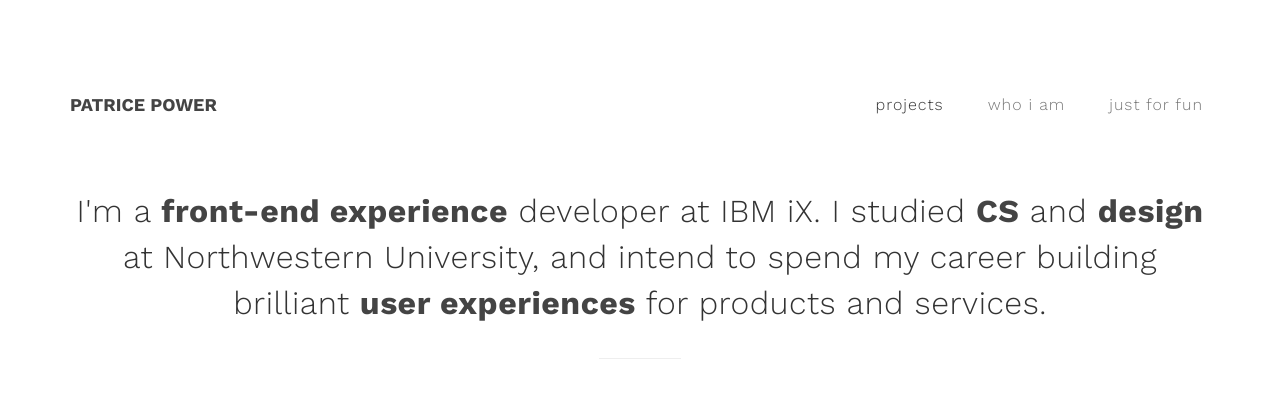
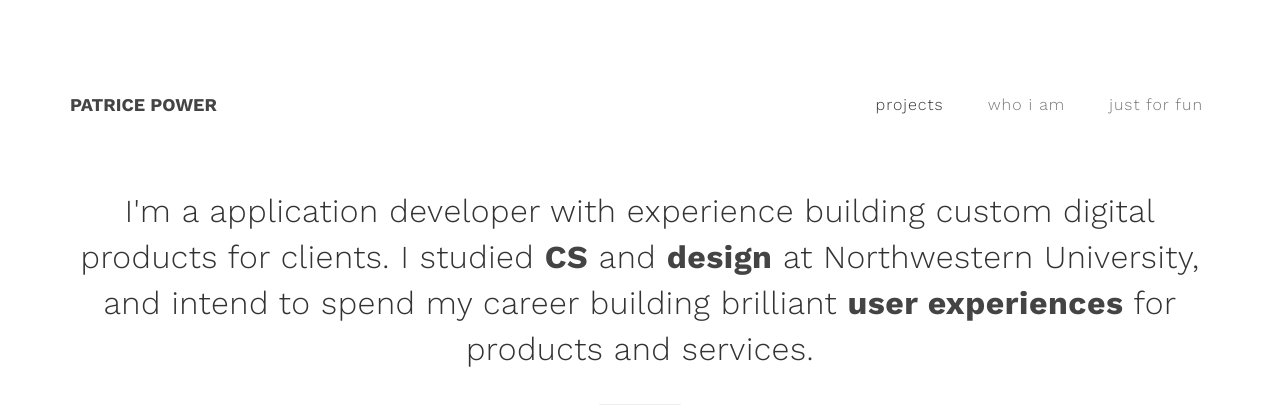
Before and after one commit to plpower/plpower.github.io, a plain HTML site: page index.html in a window 1280 px wide. Shown: the top 416 px of the page. Drawn offline with nearby package versions, Linux system fonts and the light colour scheme.

Commit message:
Updating headline

```diff
--- a/index.html
+++ b/index.html
@@ -67,7 +67,7 @@
 
                <div class="col-md-12 col-sm-12">
                     <!-- <h1>Hey there!</h1> -->
-                    <h2>I'm a <b>front-end experience</b> developer at IBM iX. I studied <b>CS</b> and <b>design</b> at Northwestern University, and intend to spend my career building
+                    <h2>I'm a application developer with experience building custom digital products for clients. I studied <b>CS</b> and <b>design</b> at Northwestern University, and intend to spend my career building
                          brilliant <b>user experiences</b> for products and services.
                     </h2>
                     <!-- <h2>
```
